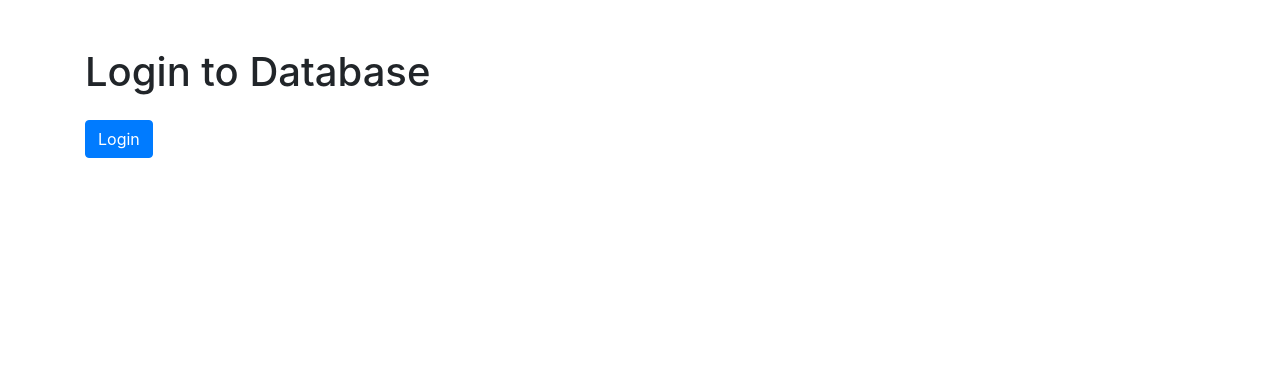
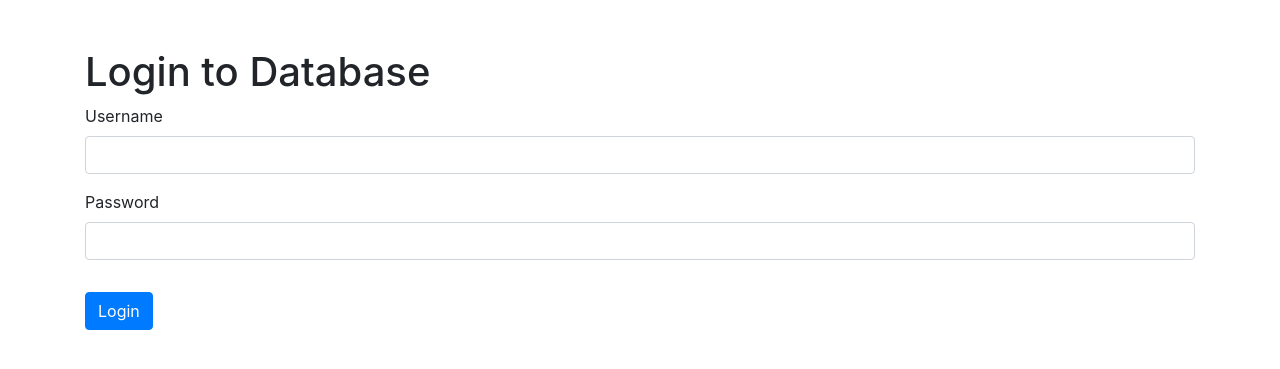
Before and after one commit to redashu/resources, a Flask app: page / in a window 1280 px wide. Shown: the top 369 px of the page. Run offline with Flask 2, Linux system fonts and the light colour scheme; some libraries are stand-ins or nearby versions.

Commit message:
Update index.html

```diff
--- a/webappss/flaskapp/templates/index.html
+++ b/webappss/flaskapp/templates/index.html
@@ -10,6 +10,14 @@
     <div class="container">
         <h1 class="mt-5">Login to Database</h1>
         <form method="post" action="{{ url_for('login') }}">
+            <div class="form-group">
+                <label for="username">Username</label>
+                <input type="text" class="form-control" id="username" name="username" required>
+            </div>
+            <div class="form-group">
+                <label for="password">Password</label>
+                <input type="password" class="form-control" id="password" name="password" required>
+            </div>
             <button type="submit" class="btn btn-primary mt-3">Login</button>
         </form>
         {% if error %}
```
